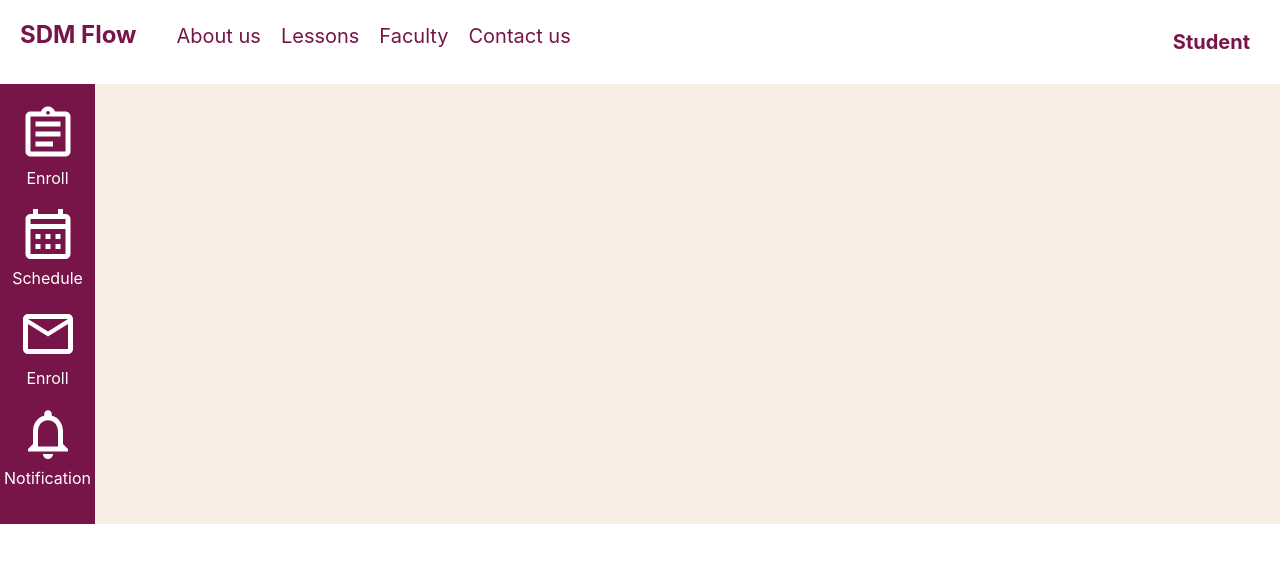
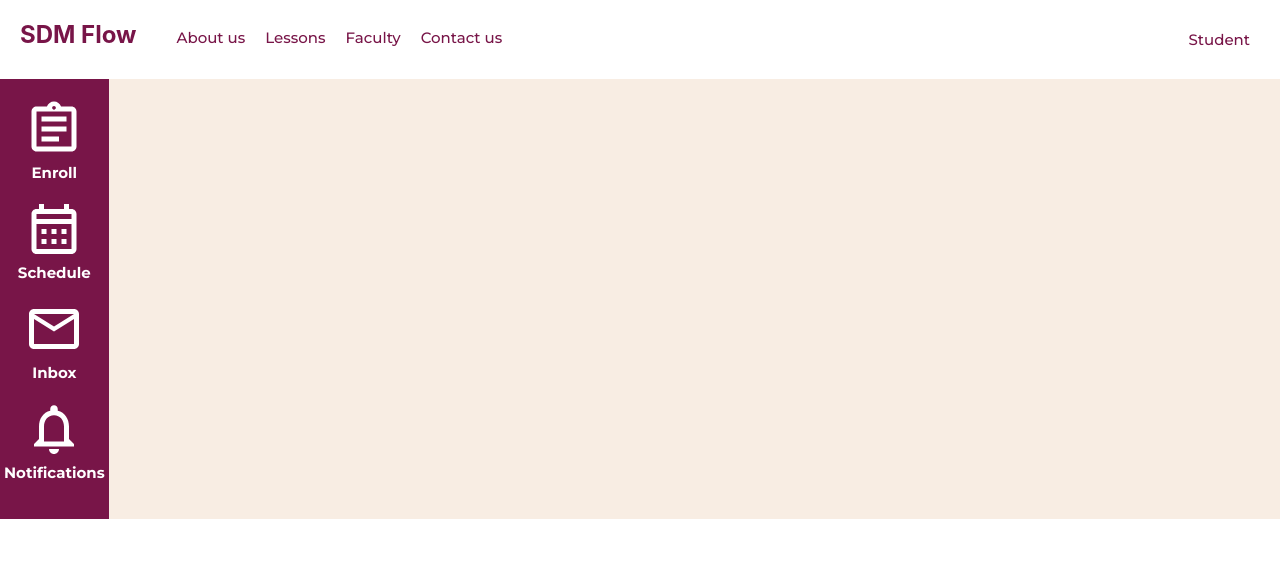
Before and after one commit to RaphaelDLSU/sdm-isande2, a React (Create React App) app: page / in a window 1280 px wide. Shown: the top 562 px of the page. Built offline with nearby package versions, Linux system fonts and the light colour scheme.

Commit message:
css edits

```diff
--- a/src/components/Navbar_top.js
+++ b/src/components/Navbar_top.js
@@ -1,11 +1,9 @@
 import '../navbar_top.css';
-
 
 export default function Navbar_top (){
     return (
     <nav className="nav">
         <div className='left-side-nav'>
-
             <ul>
                 <li>
                     <h1 className='company-title'>SDM Flow</h1>
--- a/src/components/SidebarData.js
+++ b/src/components/SidebarData.js
@@ -17,12 +17,12 @@
         link: '/student_schedule'
     },
     {
-        title: "Enroll",
+        title: "Inbox",
         icon:<InboxIcon style={{fontSize:60}}/>,
         link: '/student_inbox'
     },
     {
-        title: "Notification",
+        title: "Notifications",
         icon:<NotificationIcon style={{fontSize:60}}/>,
         link: '/student_notification'
     },
--- a/src/navbar_top.css
+++ b/src/navbar_top.css
@@ -1,3 +1,4 @@
+@import url('https://fonts.googleapis.com/css2?family=Montserrat:wght@500&display=swap');
 *{
     box-sizing: border-box;
   }
@@ -36,10 +37,12 @@
 .nav a{
   color: inherit;
   margin: 10px;
+  font-family: "Montserrat", sans-serif;
+  font-size: 15px;
 
  }
 .user-title{
-  font-weight: bold;
+  font-family: "Montserrat", sans-serif;
 }
 a{
   font-size: 20px;
--- a/src/sidebar.css
+++ b/src/sidebar.css
@@ -1,3 +1,4 @@
+@import url('https://fonts.googleapis.com/css2?family=Montserrat:wght@700&display=swap');
 .sidebar{
     height:100%;
     width:fit-content;
@@ -18,3 +19,9 @@
     padding-bottom:100px;
 
 }
+
+.title{
+    font-family: "Montserrat", sans-serif;
+    font-weight: bold;
+    font-size: 15px;
+}
```
Also changed, not shown: public/logo.png (added).
